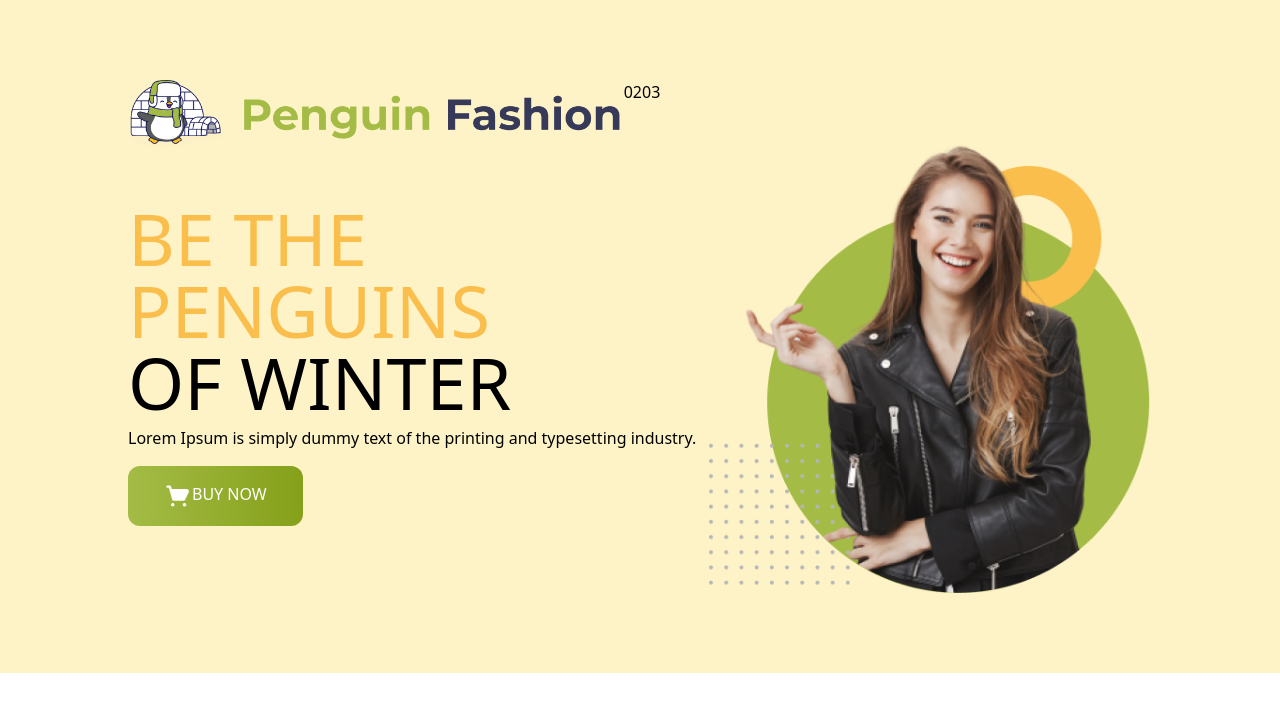
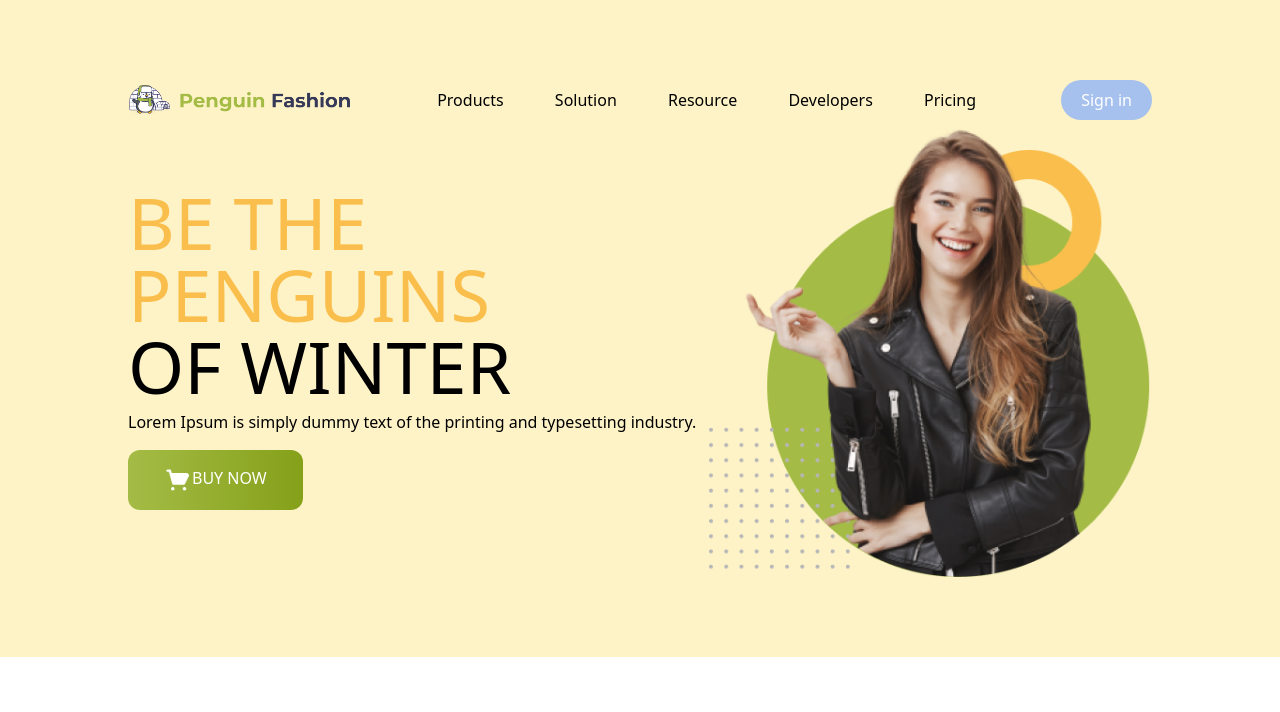
Before and after one commit to Shofiqul-Islam-00/Dream-in-fabric, a plain HTML site: page index.htm in a window 1280 px wide. Drawn offline with nearby package versions, Linux system fonts and the light colour scheme.

Commit message:
nav section added

```diff
--- a/index.htm
+++ b/index.htm
@@ -13,19 +13,36 @@
     <header class="bg-amber-100 px-4 py-20 md:px-32">
 
         <!-- nav section -->
-        <nav>
-            <div class="flex ...">
-                <div class="grow h-14 w-1">
-                  <img src="icons/logo.png" alt="">
-                </div>
-                <div class="grow-0 h-14 justify-end">
-                  02
-                </div>
-                <div class="grow h-14 ...">
-                  03
-                </div>
-              </div>
-        </nav>
+        <nav class="flex justify-between items-center w-[100%]  mx-auto">
+            <div>
+                <img class="w-56 cursor-pointer" src="icons/logo.png" alt="...">
+            </div>
+            <div
+                class="nav-links duration-500 md:static absolute  md:min-h-fit min-h-[60vh] left-0 top-[-100%] md:w-auto  w-full flex items-center px-5">
+                <ul class="flex md:flex-row flex-col md:items-center md:gap-[4vw] gap-8">
+                    <li>
+                        <a class="hover:text-gray-500" href="#">Products</a>
+                    </li>
+                    <li>
+                        <a class="hover:text-gray-500" href="#">Solution</a>
+                    </li>
+                    <li>
+                        <a class="hover:text-gray-500" href="#">Resource</a>
+                    </li>
+                    <li>
+                        <a class="hover:text-gray-500" href="#">Developers</a>
+                    </li>
+                    <li>
+                        <a class="hover:text-gray-500" href="#">Pricing</a>
+                    </li>
+                </ul>
+            </div>
+            <div class="flex items-center gap-6">
+                <button class="bg-[#a6c1ee] text-white px-5 py-2 rounded-full hover:bg-[#87acec]">Sign in</button>
+                <ion-icon onclick="onToggleMenu(this)" name="menu" class="text-3xl cursor-pointer md:hidden"></ion-icon>
+            </div>
+            </nav>
+
         <!-- banner section -->
         <div class="flex flex-col md:flex-row justy-between items-center">
             <div>
@@ -41,7 +58,12 @@
             </div>
         </div>
     </header>
-    <main></main>
+
+
+    <main>
+
+
+    </main>
     <footer></footer>
 </body>
 </html>
```
